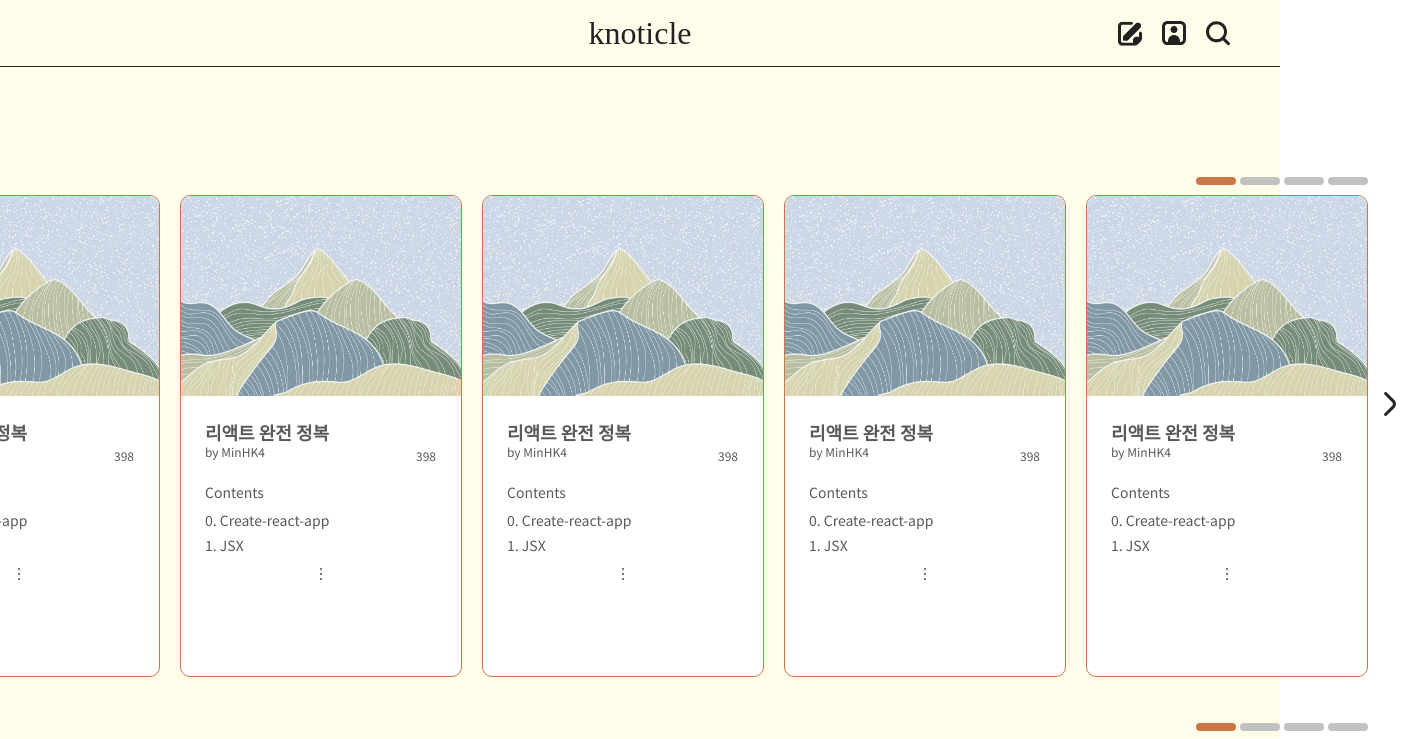
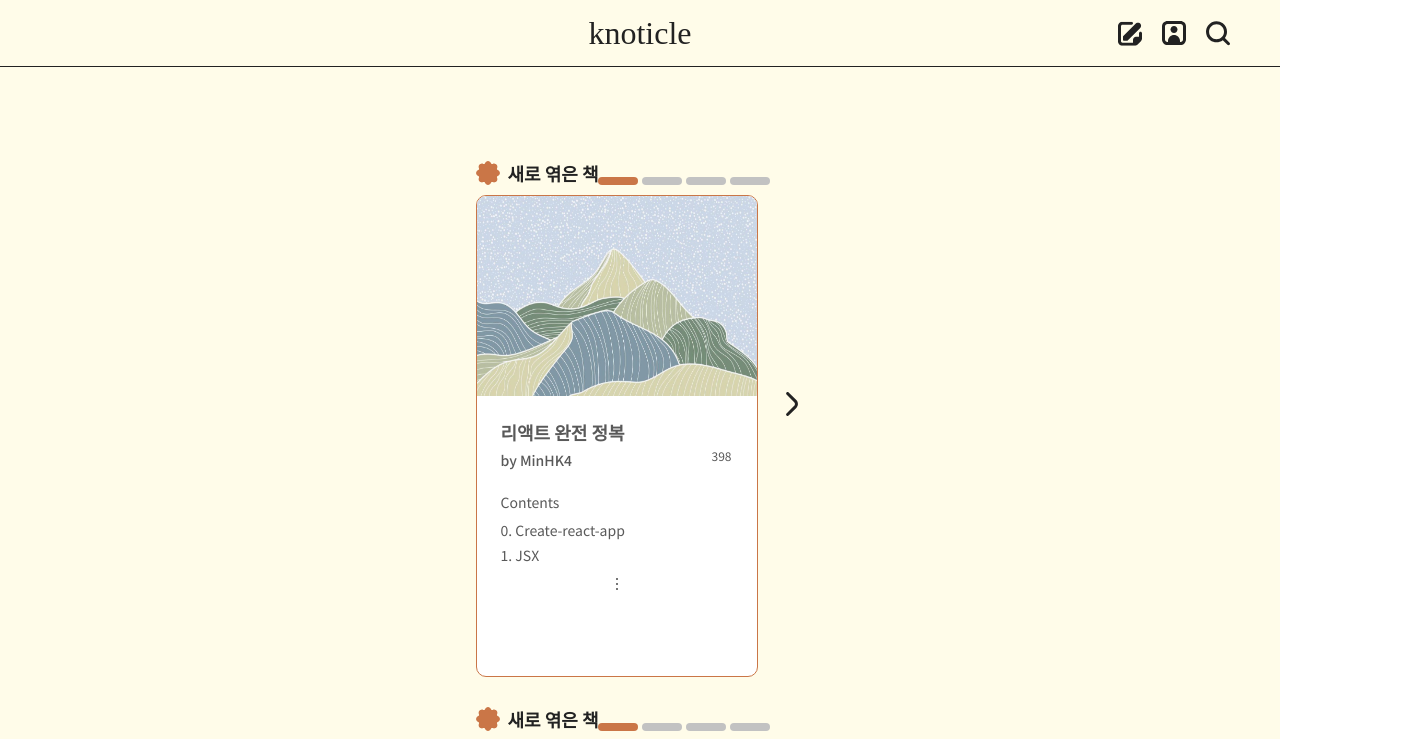
Before and after one commit to boostcampwm-2022/web01-knoticle, a Next.js app in the folder frontend/: page / in a window 1280 px wide. Shown: the top 739 px of the page, 1402 px wide, since content can reach past the window. Built offline with nearby package versions, Linux system fonts and the light colour scheme; a web font is replaced by a local one.

Commit message:
feat: AuthorLink 생성 - #57

```diff
--- a/frontend/components/common/Book/index.tsx
+++ b/frontend/components/common/Book/index.tsx
@@ -1,5 +1,4 @@
 import Image from 'next/image';
-import Link from 'next/link';
 
 import BookmarkIcon from '@assets/ico_bookmark.svg';
 import MoreContentsIcon from '@assets/ico_more_contents.svg';
@@ -16,6 +15,7 @@
   BookContents,
   BookThumbnail,
   ArticleLink,
+  AuthorLink,
 } from './styled';
 
 interface BookProps {
@@ -23,6 +23,7 @@
     id: number;
     title: string;
     user: {
+      id: number;
       nickname: string;
       profile_image: string;
     };
@@ -50,7 +51,7 @@
         <FlexSpaceBetween>
           <BookTitle>
             <TextLarge>{title}</TextLarge>
-            <TextXSmall>by {user.nickname}</TextXSmall>
+            <AuthorLink href={`/study/${user.nickname}`}>by {user.nickname}</AuthorLink>
           </BookTitle>
           <Bookmark>
             <Image src={BookmarkIcon} alt="Bookmark Icon" />
--- a/frontend/components/common/Book/styled.ts
+++ b/frontend/components/common/Book/styled.ts
@@ -67,3 +67,12 @@
   display: block;
   margin-bottom: 5px;
 `;
+
+export const AuthorLink = styled(Link)`
+  font-size: 14px;
+  line-height: 28px;
+  text-decoration: none;
+  color: inherit;
+  display: block;
+  margin-top: 2px;
+`;
--- a/frontend/components/home/Slider/tempBookData.ts
+++ b/frontend/components/home/Slider/tempBookData.ts
@@ -1,112 +1,4 @@
 const tempBookDatas = [
-  {
-    id: 1,
-    title: '리액트 완전 정복',
-    user: {
-      nickname: 'MinHK4',
-      profile_image: '',
-    },
-    scraps: [
-      {
-        order: 1,
-        article: {
-          id: 5,
-          title: 'Create-react-app',
-        },
-      },
-      {
-        order: 2,
-        article: {
-          id: 6,
-          title: 'JSX',
-        },
-      },
-    ],
-    _count: {
-      bookmarks: 398,
-    },
-  },
-  {
-    id: 1,
-    title: '리액트 완전 정복',
-    user: {
-      nickname: 'MinHK4',
-      profile_image: '',
-    },
-    scraps: [
-      {
-        order: 1,
-        article: {
-          id: 5,
-          title: 'Create-react-app',
-        },
-      },
-      {
-        order: 2,
-        article: {
-          id: 6,
-          title: 'JSX',
-        },
-      },
-    ],
-    _count: {
-      bookmarks: 398,
-    },
-  },
-  {
-    id: 1,
-    title: '리액트 완전 정복',
-    user: {
-      nickname: 'MinHK4',
-      profile_image: '',
-    },
-    scraps: [
-      {
-        order: 1,
-        article: {
-          id: 5,
-          title: 'Create-react-app',
-        },
-      },
-      {
-        order: 2,
-        article: {
-          id: 6,
-          title: 'JSX',
-        },
-      },
-    ],
-    _count: {
-      bookmarks: 398,
-    },
-  },
-  {
-    id: 1,
-    title: '리액트 완전 정복',
-    user: {
-      nickname: 'MinHK4',
-      profile_image: '',
-    },
-    scraps: [
-      {
-        order: 1,
-        article: {
-          id: 5,
-          title: 'Create-react-app',
-        },
-      },
-      {
-        order: 2,
-        article: {
-          id: 6,
-          title: 'JSX',
-        },
-      },
-    ],
-    _count: {
-      bookmarks: 398,
-    },
-  },
   {
     id: 1,
     title: '리액트 완전 정복',
```
